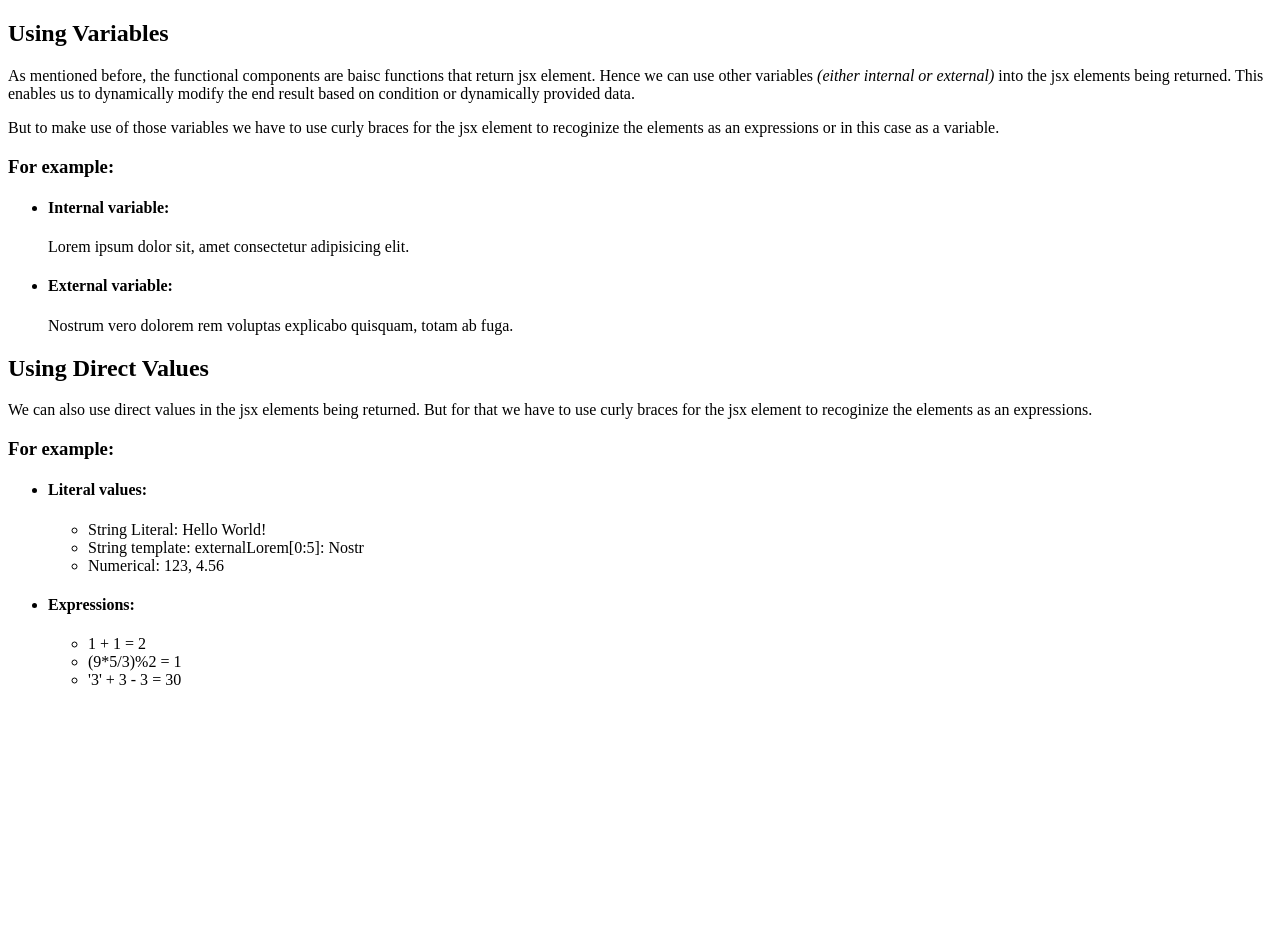
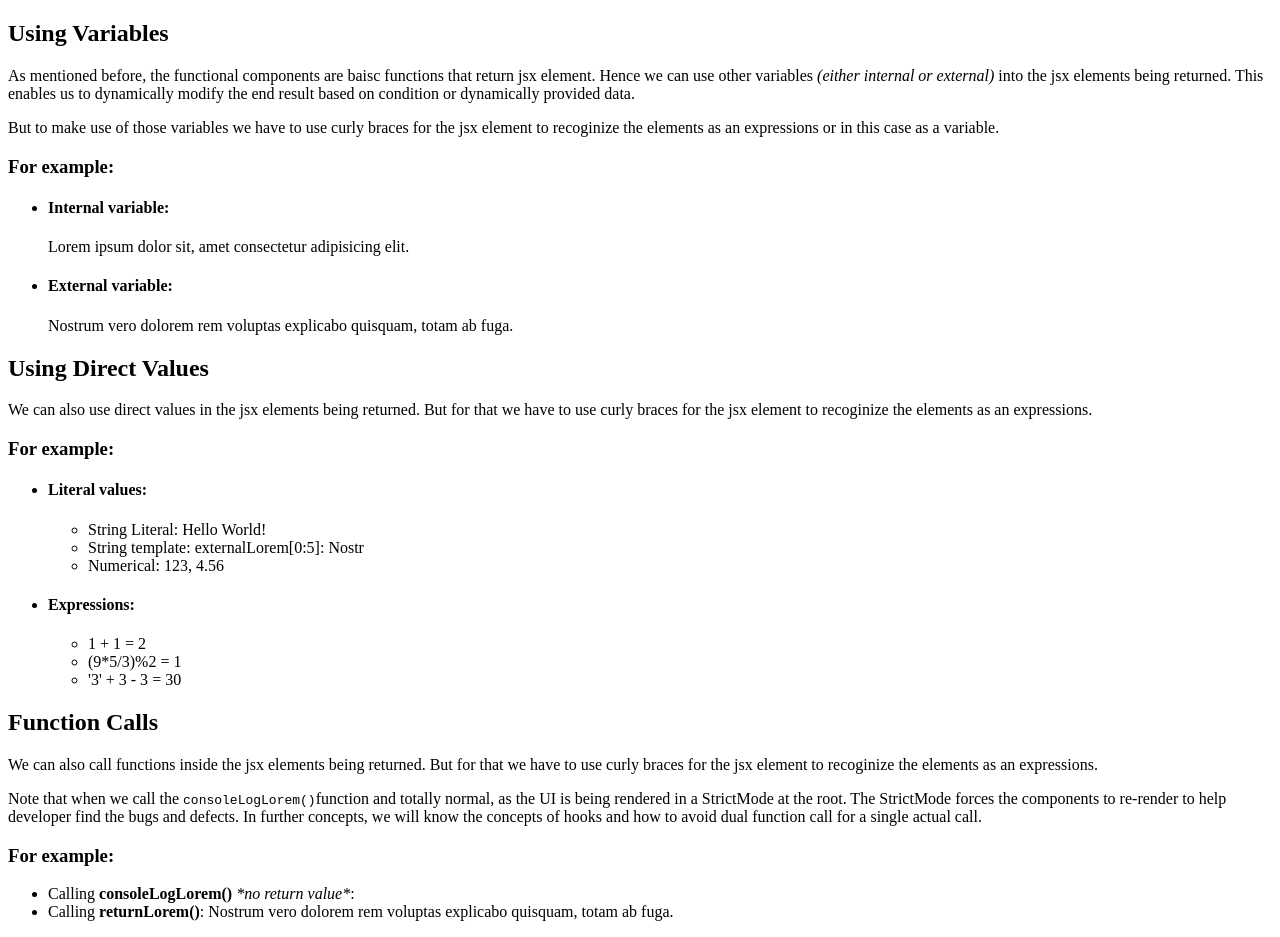
Before and after one commit to iamwatchdogs/Learning-React, a React (Vite) app: page / in a window 1280 px wide. Before the commit the page ends 800 px from the top, so only its background shows below. Built offline with nearby package versions, Linux system fonts and the light colour scheme.

Commit message:
Created FunctionCalls component

```diff
--- a/src/components/Expressions.jsx
+++ b/src/components/Expressions.jsx
@@ -75,11 +75,52 @@ const UsingDirectValues = () => {
     );
 };
 
+// Arrow functions
+const consoleLogLorem = () => console.log(externalLorem);
+const returnLorem = () => externalLorem;
+
+const FunctionCalls = () => {
+    return (
+        <article className='function-calls'>
+            <section className='theory'>
+                <h2>Function Calls</h2>
+                <p>
+                    We can also call functions inside the jsx elements being
+                    returned. But for that we have to use curly braces for the
+                    jsx element to recoginize the elements as an expressions.
+                </p>
+                <p>
+                    Note that when we call the <code>consoleLogLorem()</code>
+                    function and totally normal, as the UI is being rendered
+                    in a StrictMode at the root. The StrictMode forces the
+                    components to re-render to help developer find the bugs
+                    and defects. In further concepts, we will know the concepts
+                    of hooks and how to avoid dual function call for a single
+                    actual call.
+                </p>
+            </section>
+            <section className='example'>
+                <h3>For example:</h3>
+                <ul>
+                    <li>
+                        Calling <b>consoleLogLorem()</b>{" "}
+                        <i>*no return value*</i>: {consoleLogLorem()}
+                    </li>
+                    <li>
+                        Calling <b>returnLorem()</b>: {returnLorem()}
+                    </li>
+                </ul>
+            </section>
+        </article>
+    );
+};
+
 export default function Expressions() {
     return (
         <>
             <UsingVariables />
             <UsingDirectValues />
+            <FunctionCalls />
         </>
     );
 }
```
